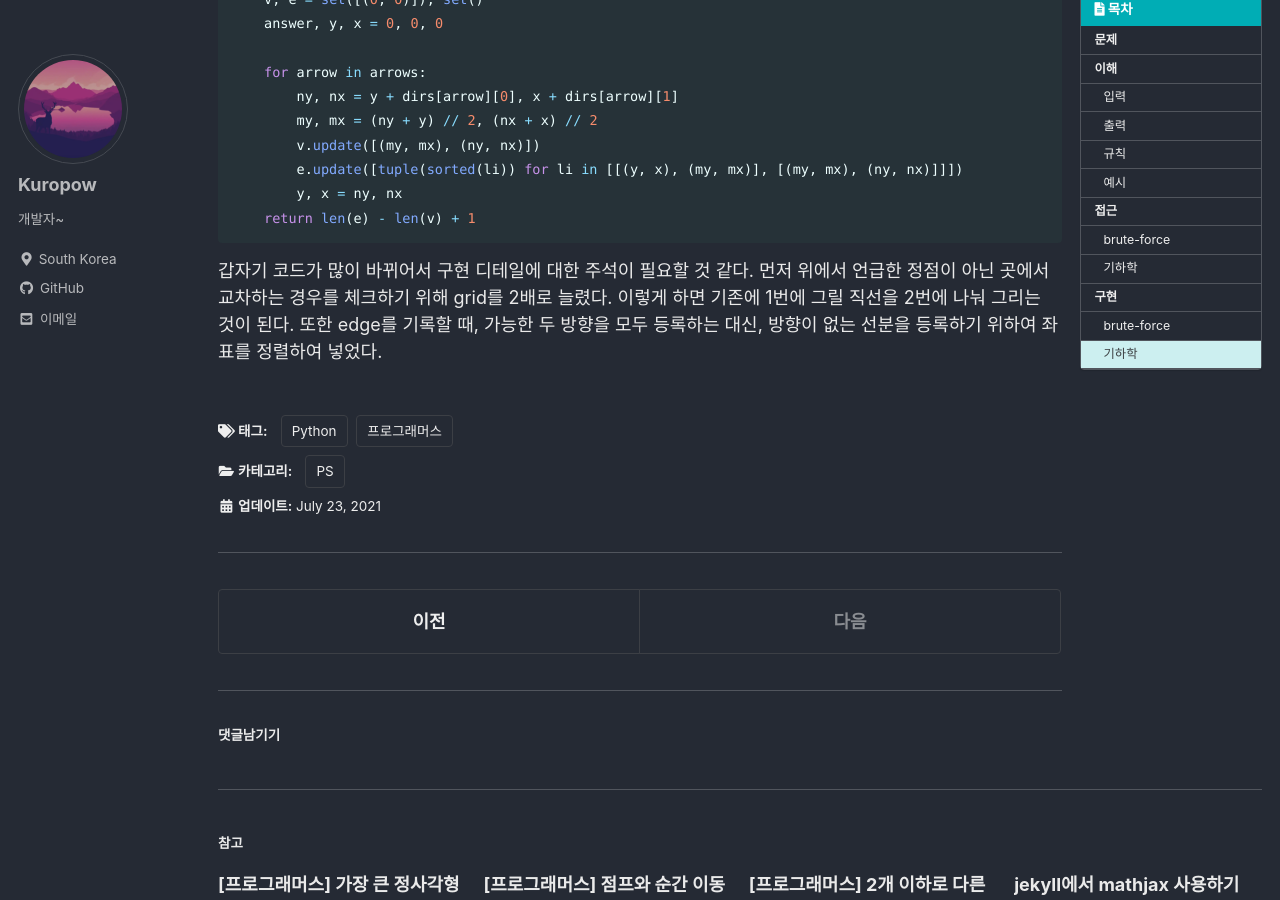
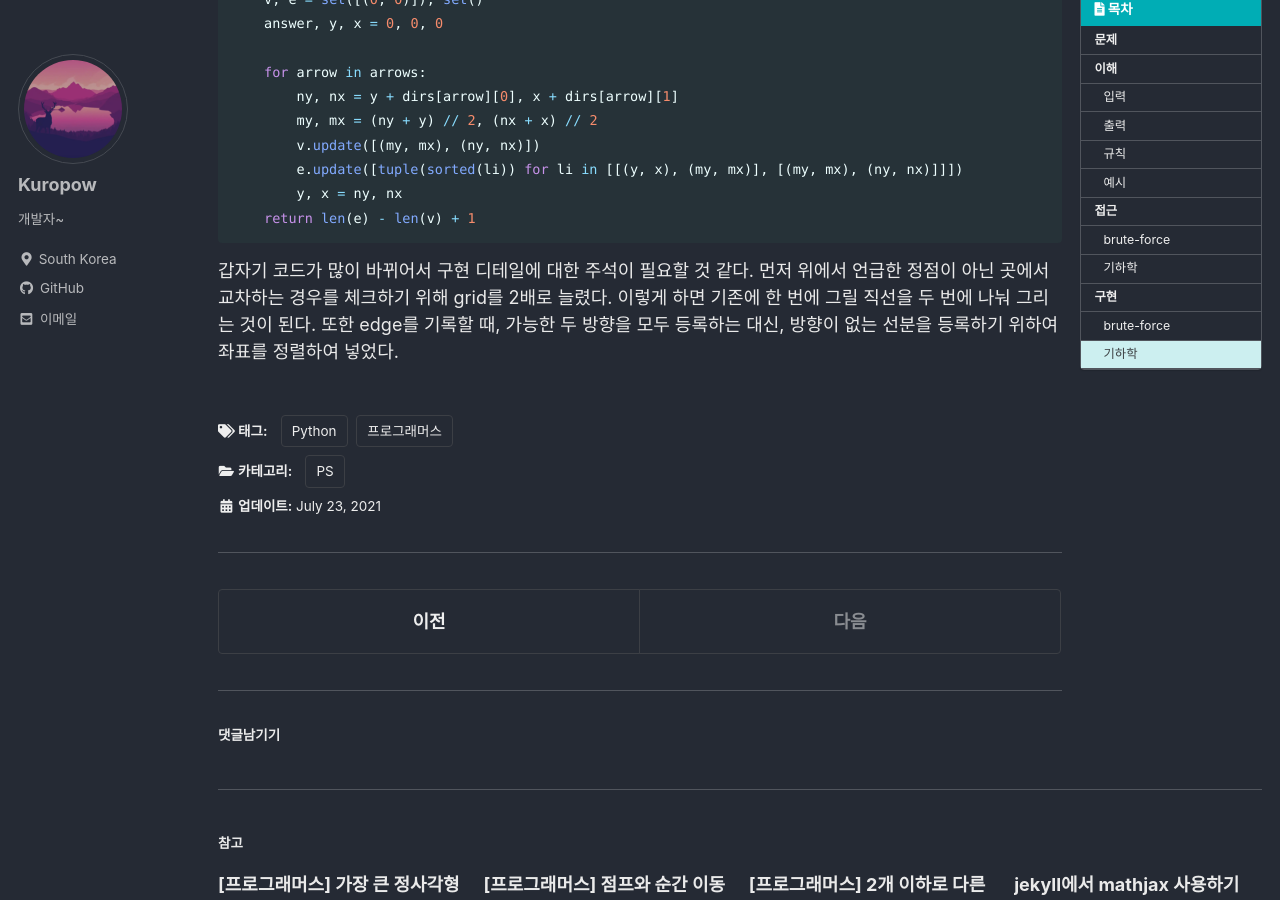
Before and after one commit to kuro11pow2/kuro11pow2.github.io, a Jekyll site: the page built from _posts/2021-07-23-1245.md, in a window 1280 px wide and 900 px high, scrolled down 4104 px. Built offline with Jekyll 4.4.1, drawn with Linux system fonts in a browser that asks for light colours; cached includes are drawn as plain includes; formulas are drawn with MathJax 3; comment, search, counter and statistics services are not loaded.

Commit message:
오타 및 mathjax 수정

````diff
--- a/_posts/2021-07-23-1245.md
+++ b/_posts/2021-07-23-1245.md
@@ -145,4 +145,4 @@ def solution(arrows):
     return len(e) - len(v) + 1
 ```
 
-갑자기 코드가 많이 바뀌어서 구현 디테일에 대한 주석이 필요할 것 같다. 먼저 위에서 언급한 정점이 아닌 곳에서 교차하는 경우를 체크하기 위해 grid를 2배로 늘렸다. 이렇게 하면 기존에 1번에 그릴 직선을 2번에 나눠 그리는 것이 된다. 또한 edge를 기록할 때, 가능한 두 방향을 모두 등록하는 대신, 방향이 없는 선분을 등록하기 위하여 좌표를 정렬하여 넣었다.
+갑자기 코드가 많이 바뀌어서 구현 디테일에 대한 주석이 필요할 것 같다. 먼저 위에서 언급한 정점이 아닌 곳에서 교차하는 경우를 체크하기 위해 grid를 2배로 늘렸다. 이렇게 하면 기존에 한 번에 그릴 직선을 두 번에 나눠 그리는 것이 된다. 또한 edge를 기록할 때, 가능한 두 방향을 모두 등록하는 대신, 방향이 없는 선분을 등록하기 위하여 좌표를 정렬하여 넣었다.
````
Also changed, not shown: other parts of _posts/2021-07-23-1245.md (+1 -1 lines).
